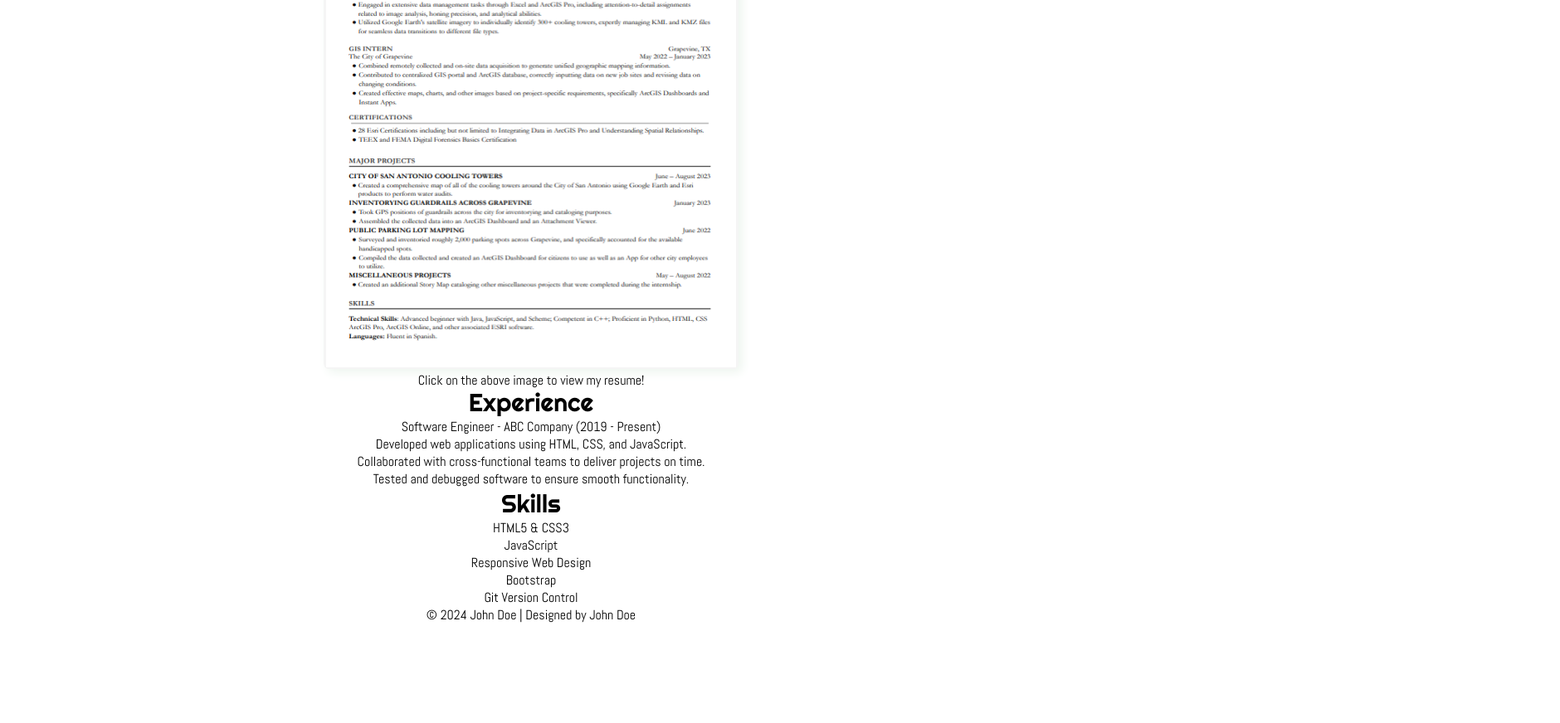
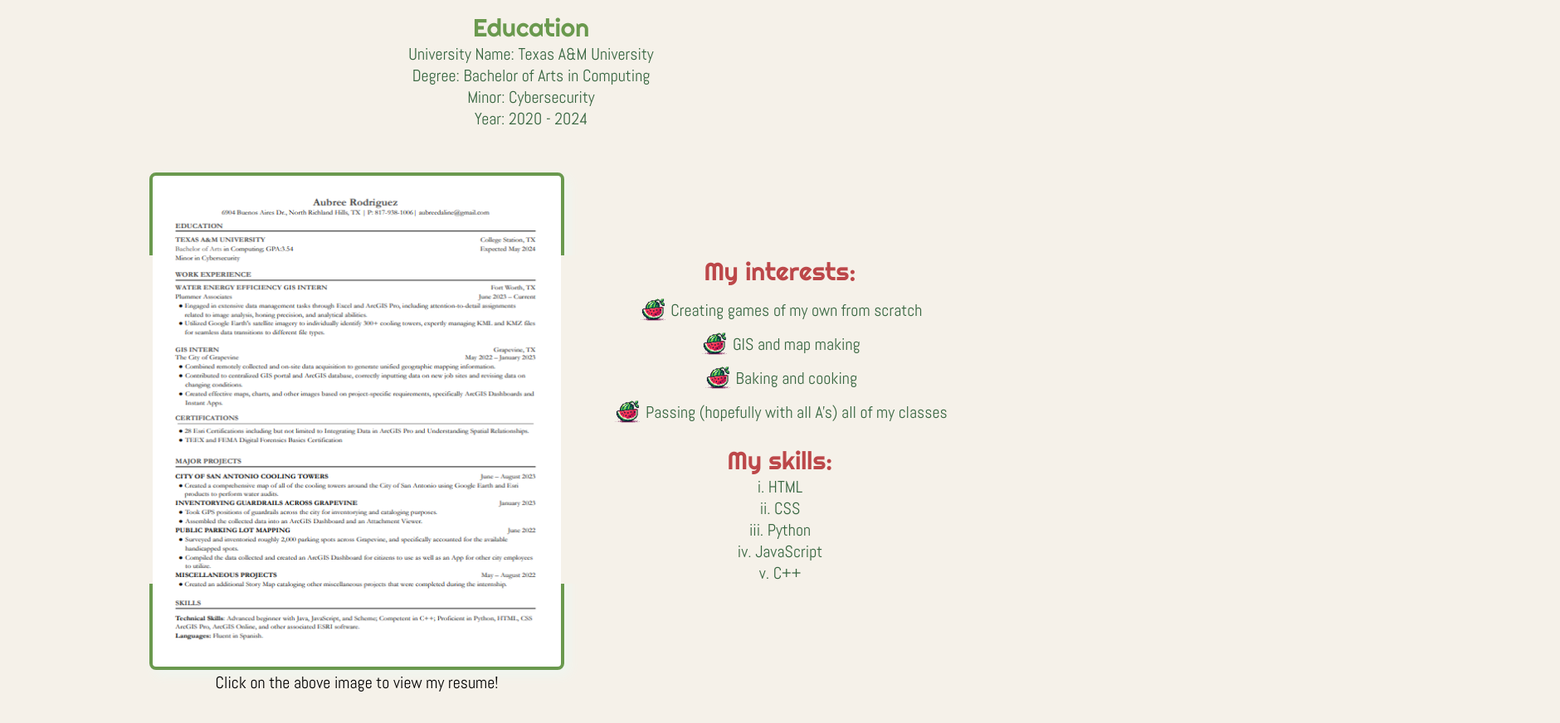
Before and after one commit to aubreerodri/GEOG478, a plain HTML site: page Lab 2/index.html in a window 1280 px wide. Shown: the part 810-1682 px from the top of the page at 83% size, 1880 px wide, since content can reach past the window. Before the commit the page ends 1562 px from the top, so only its background shows below. Drawn offline with Linux system fonts and the light colour scheme; a web font is replaced by a local one.

Commit message:
Lab 2 finished

```diff
--- a/Lab 2/index.html
+++ b/Lab 2/index.html
@@ -14,13 +14,27 @@
 </head>
 <body>
     <header>
+        <br>
         <h1 class="title-font">Aubree Rodriguez</h1>
+        <p>Email: aubreerodri@gmail.com | Phone: +8179381006 | Website: <a href="https://csce432arodriguez.w3spaces.com/index.html" class="websiteLink">CSCE 432 Website</a></p>
         <br>
-        <p>Email: aubreerodri@gmail.com | Phone: +1234567890 | Website: <a href="https://csce432arodriguez.w3spaces.com/index.html" class="websiteLink">CSCE 432 Website</a></p>
-        <br><br>
     </header>
     <img class="mePic" src="mePic.jpg" alt="Amazing picture of the brilliant author of this website.">
 
+    <div class="introparagraph">
+        <br>
+        <p>Hello, my name is Aubree Rodriguez. I am a Computing major with a Cybersecurity minor at Texas A&M University. I
+            enjoy front-end development and Geographic Information Systems (GIS). That is when I stumbled upon Geographic Information Systems. I
+            would be able to make maps, GPS, and survey assets while still keeping the technological aspect that I liked from my
+            computer science courses. GIS is a perfect blend of outdoor and indoor working environments, and there are plenty of
+            project varieties and job opportunities. Once discovering the new field I was fortunate enough to get an internship with
+            a local government in my area. The City of Grapevine welcomed me with open arms, and I was able to learn so much. I not
+            only got to understand the software that is widely used in the industry, but I also was able to see the inner workings
+            of an office and how a city government operates. From then on, I knew what path best fit my personality, so I added a
+            GIST minor to my degree. I have yet to discover which sector I should go into, but I hope to have an internship in the
+            private sector for the Summer of 2023.
+        </p>
+    </div>
     <section class="resume-section">
         <br>
         <h2 class="otherheading">Education</h2>
@@ -28,40 +42,40 @@
         <p><strong>Degree:</strong> Bachelor of Arts in Computing</p>
         <p><strong>Minor:</strong> Cybersecurity</p>
         <p><strong>Year:</strong> 2020 - 2024</p>
-        <br>
+        <br><br>
+    </section>
     <div class="resumeCard">
         <a href="AubreeRodriguezResume.pdf" target="_blank" rel="noopener noreferrer">
             <img src="AubreeRodriguezResume.png" class="picResume">
         </a>
         <figcaption>Click on the above image to view my resume!</figcaption>
+        <br><br>
     </div>
+
+
+    <div class="experience-skill">
+        <section id="about">
+            <h2 class="pinkheading">My interests:</h2>
+            <ul class="watermelonList">
+                <li> Creating games of my own from scratch </li>
+                <li> GIS and map making </li>
+                <li> Baking and cooking </li>
+                <li> Passing (hopefully with all A's) all of my classes</li>
+            </ul>
             <br>
+            <h2 class="pinkheading">My skills:</h2>
+            <ol class="ordered">
+                <li>HTML</li>
+                <li>CSS</li>
+                <li>Python</li>
+                <li>JavaScript</li>
+                <li>C++</li>
+            </ol>
         </section>
 
-    <section class="resume-section">
-        <h2 class="otherheading">Experience</h2>
-        <p><strong>Software Engineer</strong> - ABC Company (2019 - Present)</p>
-        <ul>
-            <li>Developed web applications using HTML, CSS, and JavaScript.</li>
-            <li>Collaborated with cross-functional teams to deliver projects on time.</li>
-            <li>Tested and debugged software to ensure smooth functionality.</li>
-        </ul>
-    </section>
+    </div>
 
-    <section class="resume-section">
-        <h2 class="otherheading">Skills</h2>
-        <ul>
-            <li>HTML5 & CSS3</li>
-            <li>JavaScript</li>
-            <li>Responsive Web Design</li>
-            <li>Bootstrap</li>
-            <li>Git Version Control</li>
-        </ul>
-    </section>
 
-    <footer>
-        <p>&copy; 2024 John Doe | Designed by John Doe</p>
-    </footer>
 </body>
 
 </html>
--- a/Lab 2/stylesheet.css
+++ b/Lab 2/stylesheet.css
@@ -5,10 +5,13 @@
     font-family: "Abel", sans-serif;
     font-weight: 400;
     font-style: normal;
+    font-size: 20px;
 }
 
 body,header,nav,section,footer {
     text-align: center;
+    overflow-x: hidden;
+    background: #f5f1e9;
 }
 
 .title-font {
@@ -16,15 +19,30 @@ body,header,nav,section,footer {
     font-weight: 400;
     font-style: normal;
     font-size: 50px;
+    color:#386641;
 }
 .otherheading{
     font-family: "Righteous", sans-serif;
     font-weight: 400;
     font-style: normal;
     font-size: 30px;
+    color:#6A994E;
 }
 .websiteLink{
     color: #6A994E;
+}
+p{
+    color:#386641;
+}
+.figcaption{
+    color:#386641;
+}
+.pinkheading{
+    color:#BC4749;
+    font-family: "Righteous", sans-serif;
+    font-weight: 400;
+    font-style: normal;
+    font-size: 30px;
 }
 .mePic {
     width: 300px;
@@ -34,29 +52,72 @@ body,header,nav,section,footer {
 .resumeCard {
     width: 500px;
     height: 600px;
-    background: #F5F5F5;
+    background: #6A994E;
     border-radius: 0.4em;
     box-shadow: 0.3em 0.3em 0.7em #eff6f0;
     transition: border 0.5s cubic-bezier(0.175, 0.885, 0.32, 1.275);
-    border: #F5F5F5 0.2em solid;
-    align-content: center;
-    margin-left: auto;
-    margin-right: auto;
-
+    border: #6A994E 0.2em solid;
+    align-content: right;
+    margin-left: 180px;
 }
 
 .resumeCard:hover {
     border: #BC4749 0.2em solid;
+    align-content: right;
+    margin-left: 180px;
+}
+
+.picResume {
+    width: 492px;
+    height: 592px;
+    align-content: center;
+    margin-left: auto;
+    margin-right: auto;
+    border-radius: 0.2em;
+}
+/*resume end*/
+.resume-section{
+    align-content: left;
     margin-left: auto;
     margin-right: auto;
 }
 
-.picResume {
-    width: 494px;
-    height: 595px;
+.experience-skill{
+    align-content: right;
+    margin-right: -600px;
+    margin-top: -500px;
+}
+
+.introparagraph{
     align-content: center;
     margin-left: auto;
     margin-right: auto;
+    width:800px;
 }
 
-/*resume end*/
+/* watermelon list*/
+.ordered li {
+    list-style-type: lower-roman;
+    list-style-position: inside;
+    display: list-item;
+    color: #386641;
+}
+
+.watermelonList {
+    list-style-type: none;
+}
+
+.watermelonList li {
+    color: #386641;
+}
+
+.watermelonList li::before {
+    content: '';
+    display: inline-block;
+    height: 35px;
+    width: 35px;
+    background-image: url('watermelon-transparent.png');
+    background-size: contain;
+    background-repeat: no-repeat;
+    transform: translateY(10px);
+}
```
Lines whose indentation alone changed are shown as unchanged.
